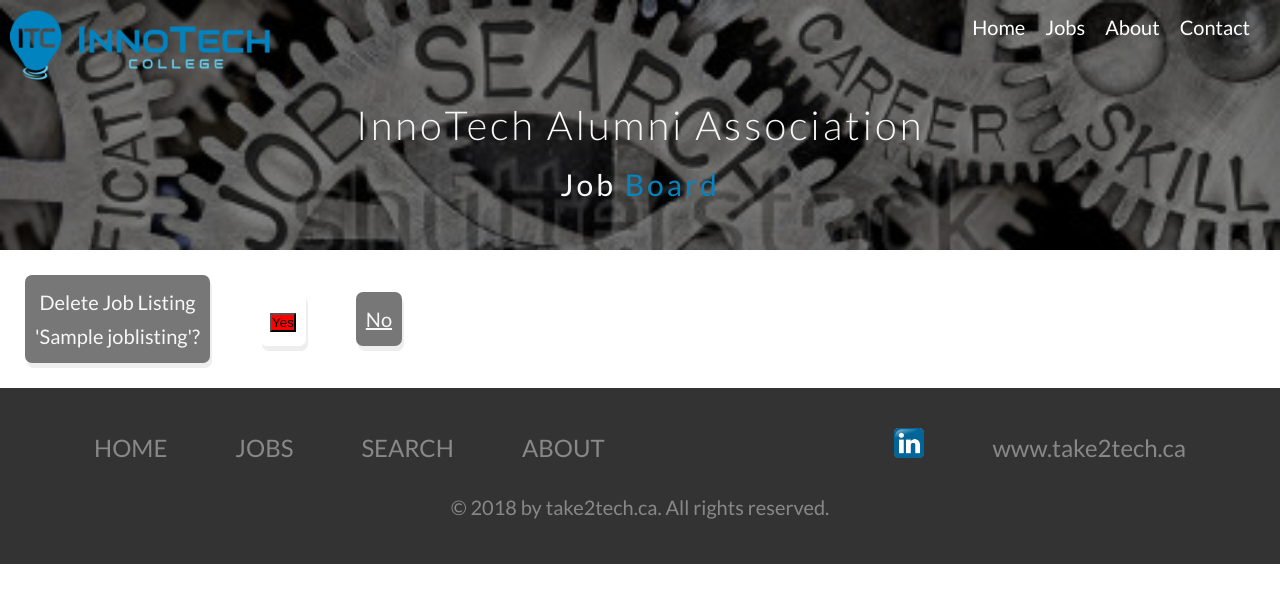
After one commit to tmurvv/InnoJobBoard, a PHP site: page /delete.php?id=1 in a window 1280 px wide. The commit adds this page. Shown: the top 603 px of the page. Run offline with PHP 8.4, Linux system fonts and the light colour scheme; tables that the repository leaves empty or names only in its code hold one stand-in row (values such as "Sample post"); some libraries are stand-ins or nearby versions.

Commit message:
delete.php almost done

```diff
--- /dev/null
+++ b/delete.php
@@ -0,0 +1,153 @@
+<?php include 'php/config/config.php'; ?>
+<?php include 'php/classes/Database.php'; ?>
+<?php include 'php/helpers/formatting.php'; ?>
+<?php
+    //Retrieve id for job editting
+    $id = $_GET['id'];
+
+    //Create DB Object
+    $db = new Database();
+
+    if (isset(_POST['submit'])) {
+        //Create delete query
+        $query = "DELETE FROM posts WHERE id = ".$id;
+        //Run delete query
+        $delete_row = $db->delete($query);
+        exit();
+    }else {
+        //Create Query
+        $query = "SELECT * FROM joblistings WHERE id = ".$id;
+        //Run Query
+        $delete = $db->select($query)->fetch_assoc();
+    }
+
+?>
+<?php
+//  if(isset($_POST['submit'])){
+//     //Assign Vars
+//     $title = mysqli_real_escape_string($db->link, $_POST['title']);
+//     $description = mysqli_real_escape_string($db->link, $_POST['description']);
+//     $dateposted = mysqli_real_escape_string($db->link, $_POST['dateposted']);
+//     $category = mysqli_real_escape_string($db->link, $_POST['category']);
+//     $jobtype = mysqli_real_escape_string($db->link, $_POST['jobtype']);
+//     $location = mysqli_real_escape_string($db->link, $_POST['location']);
+
+//     ob_start();
+//     //Simple validation
+//     //if($title == '' || $body == '' || $category == '' || $author == ''){
+//     if($title == ''){
+//       //Set error
+//       $error = 'Please fill out all required fields.';
+//     } else {
+//       $query = "UPDATE joblistings
+//                   SET
+//                   title = '$title',
+//                   description = '$description',
+//                   dateposted = '$dateposted',
+//                   category = '$category',
+//                   jobtype = '$jobtype',
+//                   location = '$location'
+//                   WHERE id=".$id;
+
+//       $update = $db->insert($query);
+//       header("Location: admin.php");
+
+//       ob_end_flush();
+//       //  exit();
+//     }
+// }
+?>
+<!DOCTYPE html>
+
+    <html lang="en">
+
+    <head>
+
+        <meta charset="UTF-8">
+        <meta name="viewport" content="width=device-width, initial-scale=1.0">
+
+        <link href="https://fonts.googleapis.com/css?family=Lato:100,300,300i,400" rel="stylesheet">
+        <link rel="stylesheet" href="css/ionicons.css">
+        <link rel="shortcut icon" href="img/favicon.png">
+        <link rel="stylesheet" type="text/css" href="css/style.css">
+
+        <script type="text/javascript" src="js\script.js"></script>
+
+        <title>InnoTech JobBoard</title>
+
+    </head>
+
+    <body>
+        <div class="hero" id='home'>
+            <img class="hero__logo" src="img/Innotech.png" alt="InnoTech Logo">
+            <ul class="hero__mainNav">
+                <li class="hero__mainNav--item">
+                    <a href="#home">Home</a>
+                </li>
+                <li class="hero__mainNav--item">
+                    <a href="#jobs">Jobs</a>
+                </li>
+                <li class="hero__mainNav--item">
+                    <a href="#about">About</a>
+                </li>
+                <li class="hero__mainNav--item">
+                    <a href="#contact">Contact</a>
+                </li>
+            </ul>
+            <div class="hero__mainTitle">
+
+                <h1 class="hero__mainTitle--mainHeading">
+                    InnoTech Alumni Association
+                </h1>
+                <h2 class="hero__mainTitle--subHeading">
+                    Job
+                    <span>Board</span>
+                </h2>
+            </div>
+        </div>
+        <div class="deleteJob">
+            <div class="deleteJob__ask">Delete Job Listing<br> '<?php echo $delete['title']; ?>'? </div>
+            <form method="post" action="delete.php">
+                <button type='submit'class="deleteJob__yes">Yes</button>
+            </form>
+            <a href="admin.php" class="deleteJob__no">No</a>
+        </div>
+
+        <!-- FOOTER -->
+
+        <footer class="footer">
+            <div class="footer__topRow">
+                <ul class="footer__topRow--menu">
+                    <li>
+                        <a href="#top">Home</a>
+                    </li>
+                    <li>
+                        <a href="#jobs">Jobs</a>
+                    </li>
+                    <li>
+                        <a href="#search">Search</a>
+                    </li>
+                    <li>
+                        <a href="#about">About</a>
+                    </li>
+                </ul>
+
+                <ul class="footer__topRow--contact">
+                    <li>
+                        <a href="http://www.linkedin.com/in/tisha-murvihill-tech" target="_blank">
+                            <img src="../img/linkedIn.jpg" alt="linkedIn icon" class="footer__contact--linkedImage">
+                        </a>
+                    </li>
+                    <li>
+                        <a href="http://www.take2tech.ca" target="_blank">www.take2tech.ca</a>
+                    </li>
+                </ul>
+            </div>
+
+            <p class="footer__copy">&copy; 2018 by take2tech.ca. All rights reserved.</p>
+
+        </footer>
+
+    </body>
+
+    </html>
--- a/php/helpers/formatting.php
+++ b/php/helpers/formatting.php
@@ -12,3 +12,30 @@ function formatDate($date) {
 function concatText($text) {
     return substr($text, 0, 350);
 }
+
+function completeMsg($msg) {
+
+    switch ($msg) {
+        case '':
+            break;
+        case 'updated':
+            $msg = 'Job Listing Updated Successfully';
+            break;
+        case 'deleted':
+            $msg = 'Job Listing Deleted';
+            break;
+        case 'added':
+            $msg = 'Job Listing Added Successfully';
+            break;
+        default:
+            $msg = 'No action taken. Please try again.';
+            break;
+    }
+    return $msg;
+}
+
+function deleteJobListing($id) {
+    $query = "DELETE FROM joblistings WHERE id = ".$id;
+    $delete_row = $db->delete($query);
+
+}
--- a/sass/abstracts/_variables.scss
+++ b/sass/abstracts/_variables.scss
@@ -14,7 +14,7 @@ $colorSecondary: rgb(253, 157, 63);
 // $colorTertiary: #DC91BA;//881155;
 
 $colorGrey-light1: #f7f7f7;
-// $colorGrey-light2: #eee;
+$colorGrey-light2: #eee;
 $colorGrey-light3: #ccc;
 
 $colorGrey-dark1: #777;
--- a/sass/components/_admin.scss
+++ b/sass/components/_admin.scss
@@ -3,10 +3,11 @@
     padding: 10px 5px;
     border-radius: 7px;
     border: 1 solid $colorGrey-dark1;
-    box-shadow: 5px 10px $colorGrey-light3;
+    box-shadow: 2px 5px $colorGrey-light2;
     color: $colorGrey-light1;
     width: 25%;
     text-align: center;
+    margin: 25px;
 }
 
 .admin__editDelete {
@@ -17,7 +18,7 @@
         padding: 5px 10px;
         border-radius: 7px;
         border: 1 solid $colorGrey-dark1;
-        box-shadow: 2px 5px $colorGrey-light3;
+        box-shadow: 2px 5px $colorGrey-light2;
         width: 75px;
         text-align: center;
     }
@@ -30,7 +31,7 @@
     }
 }
 
-admin__listings__job--type {
+.admin__listings__job--type {
     display: flex;
     flex-flow: column;
 }
--- /dev/null
+++ b/sass/components/_delete.scss
@@ -0,0 +1,27 @@
+.deleteJob {
+    display: flex;
+    justify-content: flex-start;
+    align-items: center;
+
+    &>* {
+        margin: 25px;
+        padding: 10px;
+        box-shadow: 2px 5px $colorGrey-light2;
+        border-radius: 7px;
+        text-align: center;
+        color: $colorGrey-light1;
+    }
+
+    &__ask {
+        background-color: $colorGrey-dark1;
+    }
+
+    &__yes {
+        background-color: red;
+    }
+
+    &__no {
+        background-color: $colorGrey-dark1;
+    }
+
+}
--- a/sass/main.scss
+++ b/sass/main.scss
@@ -21,5 +21,6 @@
 @import "components/jobListings";
 @import "components/addJob";
 @import "components/admin";
+@import "components/delete";
 
 @import "../css/ionicons.css";
```
Also changed, not shown: admin.php (+14 -12 lines), css/style.compiled.css (+23 -4 lines), css/style.prefix.css (+24 -5 lines), css/style.css.
